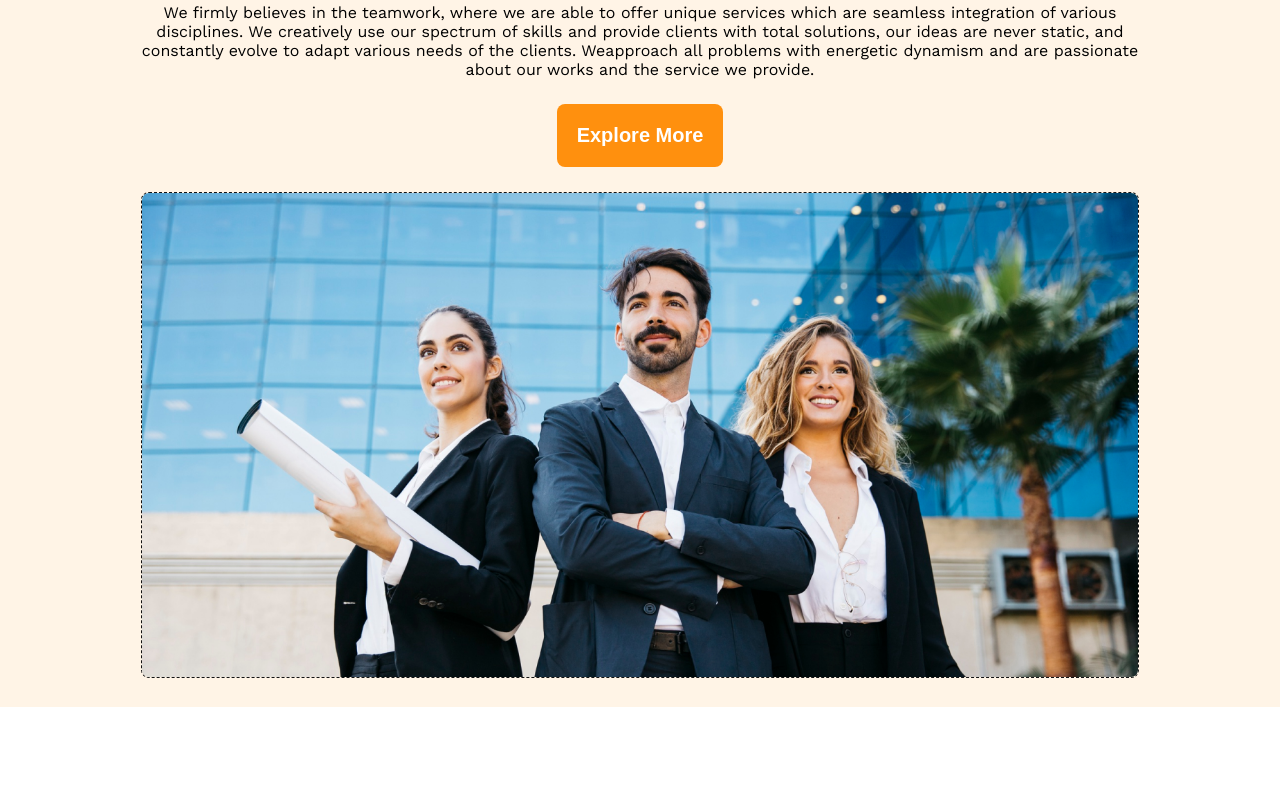
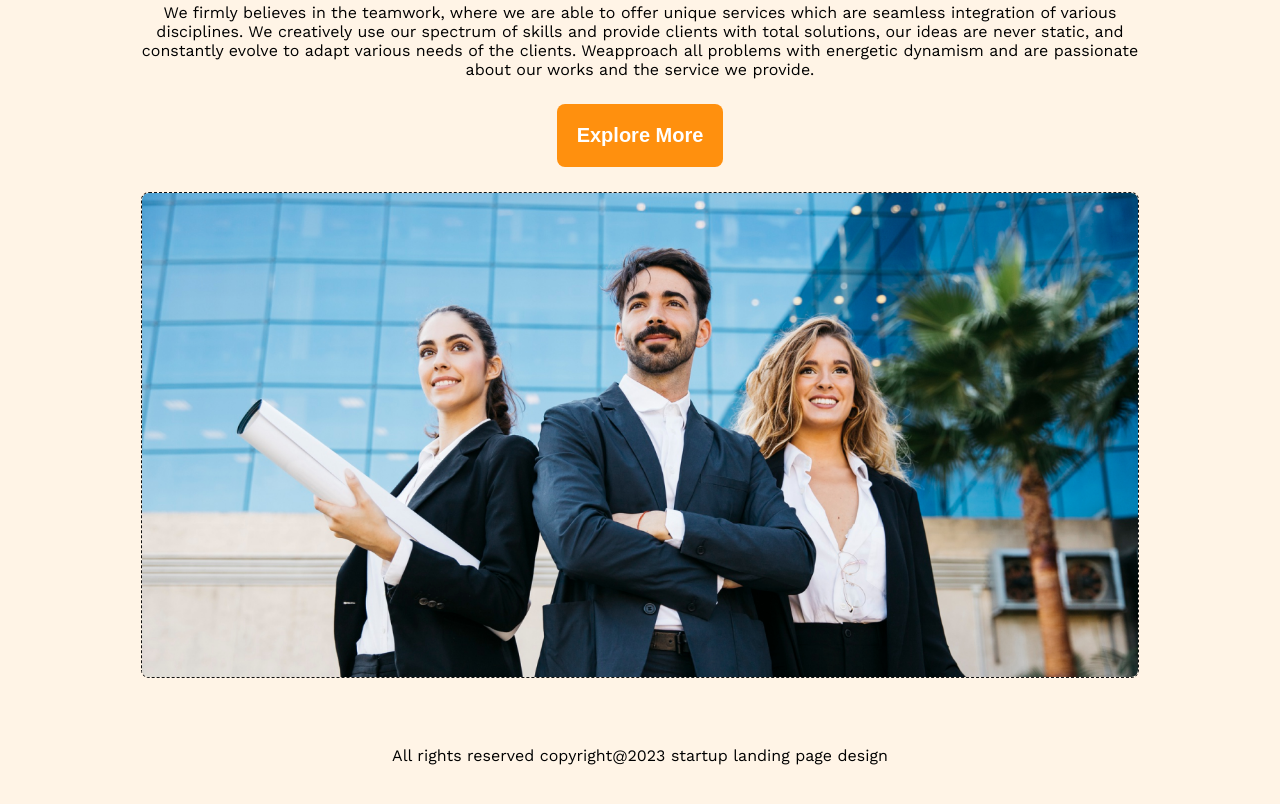
Before and after one commit to ashis263/g3-landing-page, a plain HTML site: page p-hero/mile2/g3-landing-page/index.html in a window 1280 px wide. Shown: the part 226-1030 px from the top of the page. Before the commit the page ends 933 px from the top, so only its background shows below. Drawn offline with nearby package versions, Linux system fonts and the light colour scheme.

Commit message:
added footer

```diff
--- a/p-hero/mile2/g3-landing-page/index.html
+++ b/p-hero/mile2/g3-landing-page/index.html
@@ -28,5 +28,8 @@
             <img src="./images/banner.png" alt="a group of architects" class="header-description-banner">
         </div>
     </header>
+    <footer class="footer text-primary">
+        <p>All rights reserved copyright@2023 startup landing page design</p>
+    </footer>
 </body>
 </html>
--- a/p-hero/mile2/g3-landing-page/styles/style.css
+++ b/p-hero/mile2/g3-landing-page/styles/style.css
@@ -73,6 +73,15 @@ body{
     border-radius: 8px;
 }
 
+/* footer styles */
+.footer{
+    background: rgba(255, 144, 14, 0.1);
+    text-align: center;
+}
+.footer p{
+    padding: 39px 0;
+}
+
 /* media queries */
 
 /* small devices */
```
